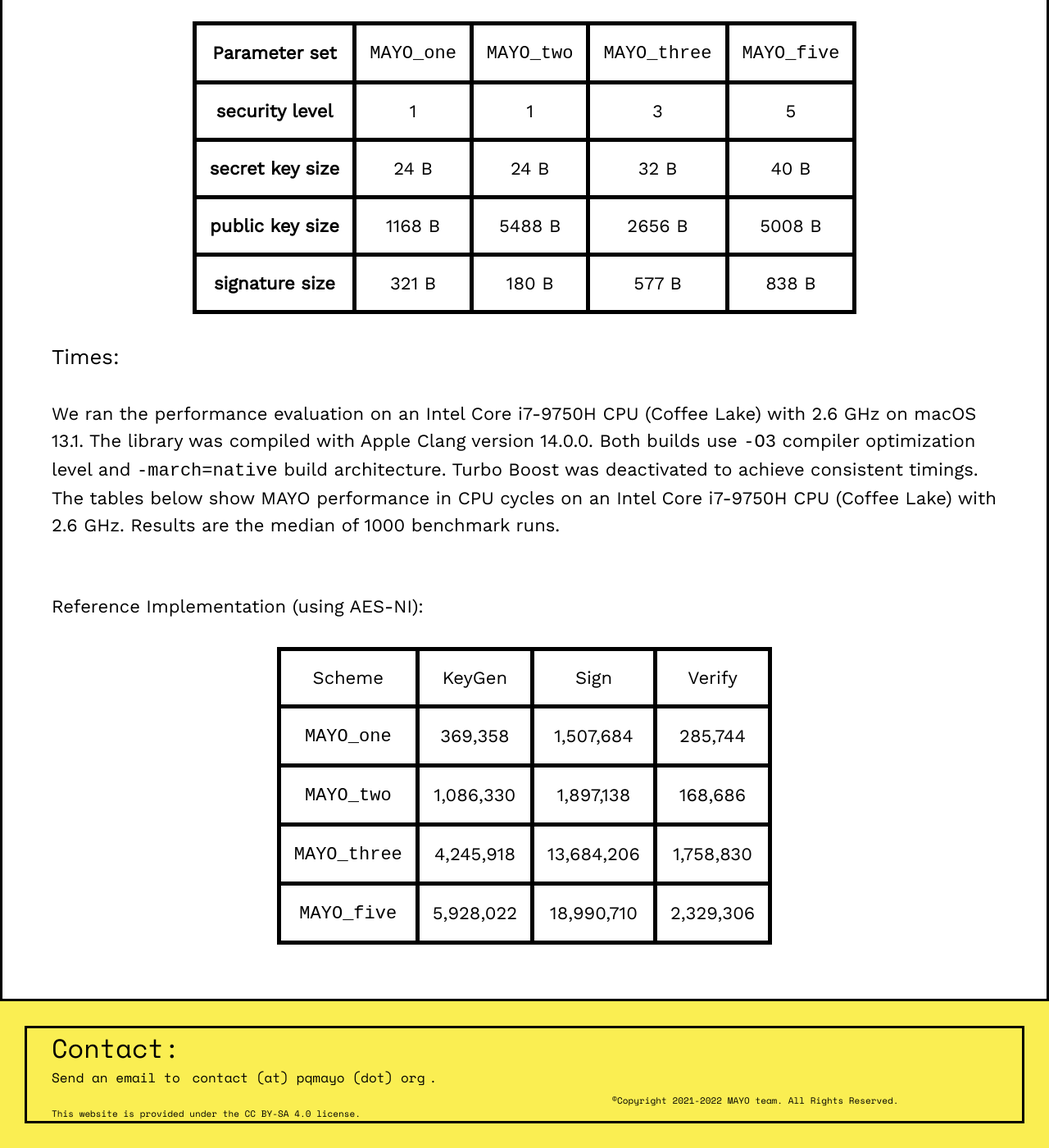
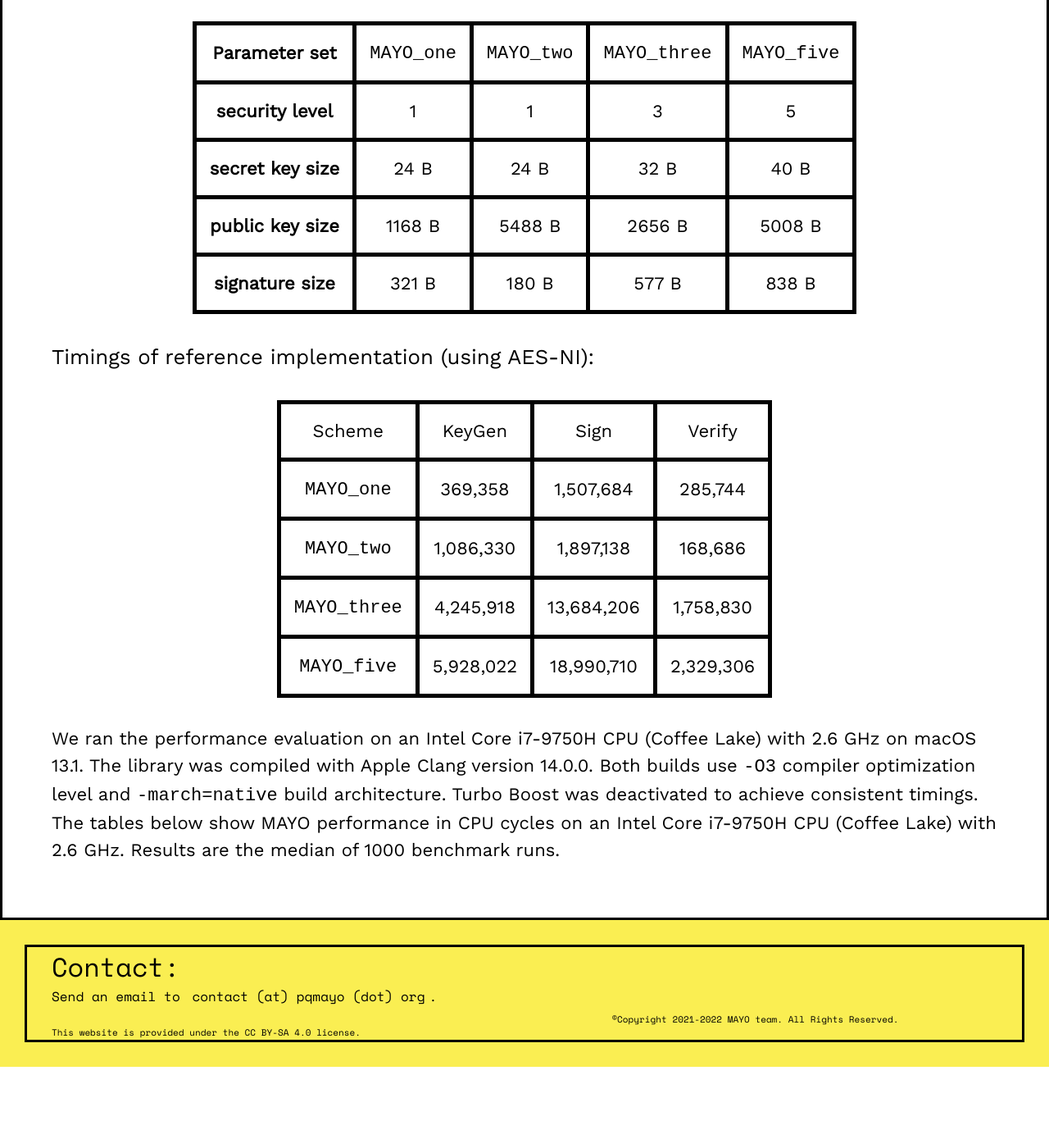
Before and after one commit to PQCMayo/MAYO-website, a Jekyll site: the page built from params.html, in a window 1280 px wide and 1400 px high, scrolled down 667 px. Shown: the whole window at 82% size. Built offline with Jekyll 4.4.1, drawn with Linux system fonts in a browser that asks for light colours; after the commit the page ends 1968 px from its top, so only the background shows below that; some of the changed lines change nothing that is shown.

Commit message:
Update params.html

```diff
--- a/params.html
+++ b/params.html
@@ -56,13 +56,8 @@ usemathjax: true
 </center>
 <br>
 
-	<h3>Times: </h3>
-  <br>
-	<p>We ran the performance evaluation on an Intel Core i7-9750H CPU (Coffee Lake) with 2.6 GHz on macOS 13.1. The library was compiled with Apple Clang version 14.0.0. Both builds use <code>-O3</code> compiler optimization level and <code>-march=native</code> build architecture. Turbo Boost was deactivated to achieve consistent timings.</p>
-	<p>The tables below show MAYO performance in CPU cycles on an Intel Core i7-9750H CPU (Coffee Lake) with 2.6 GHz. Results are the median of 1000 benchmark runs.</p>
-	<br>
-<br>
-	<p>Reference Implementation (using AES-NI):</p>
+	<h3>Timings of reference implementation (using AES-NI):</h3>
+
 <br>
 <center>
 <table>
@@ -98,5 +93,9 @@ usemathjax: true
     </tr>
 </table>
 </center>
-<br><br>
+<br>
+<p>We ran the performance evaluation on an Intel Core i7-9750H CPU (Coffee Lake) with 2.6 GHz on macOS 13.1. The library was compiled with Apple Clang version 14.0.0. Both builds use <code>-O3</code> compiler optimization level and <code>-march=native</code> build architecture. Turbo Boost was deactivated to achieve consistent timings.</p>
+<p>The tables below show MAYO performance in CPU cycles on an Intel Core i7-9750H CPU (Coffee Lake) with 2.6 GHz. Results are the median of 1000 benchmark runs.</p>
+<br>
+<br>
 </div>
```
